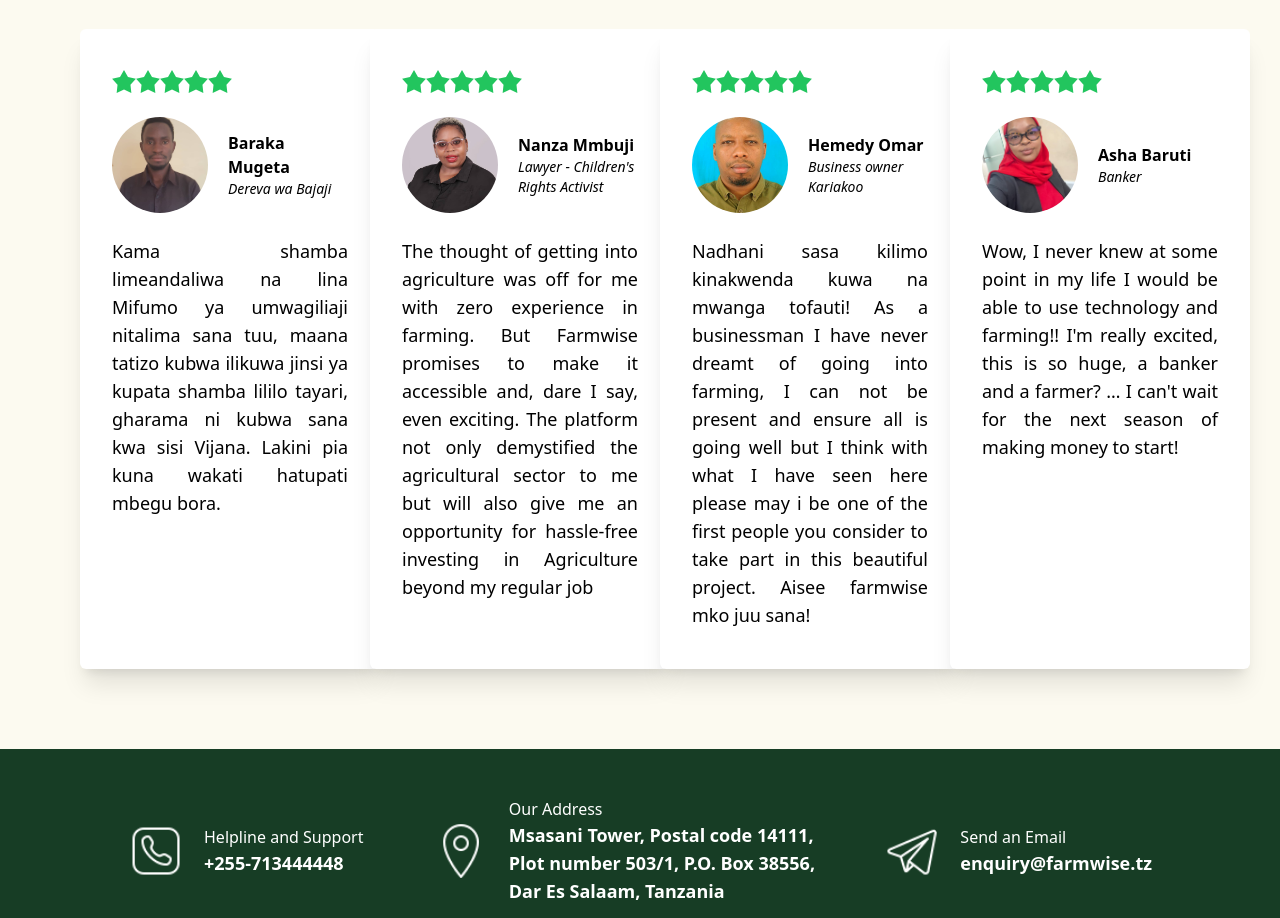
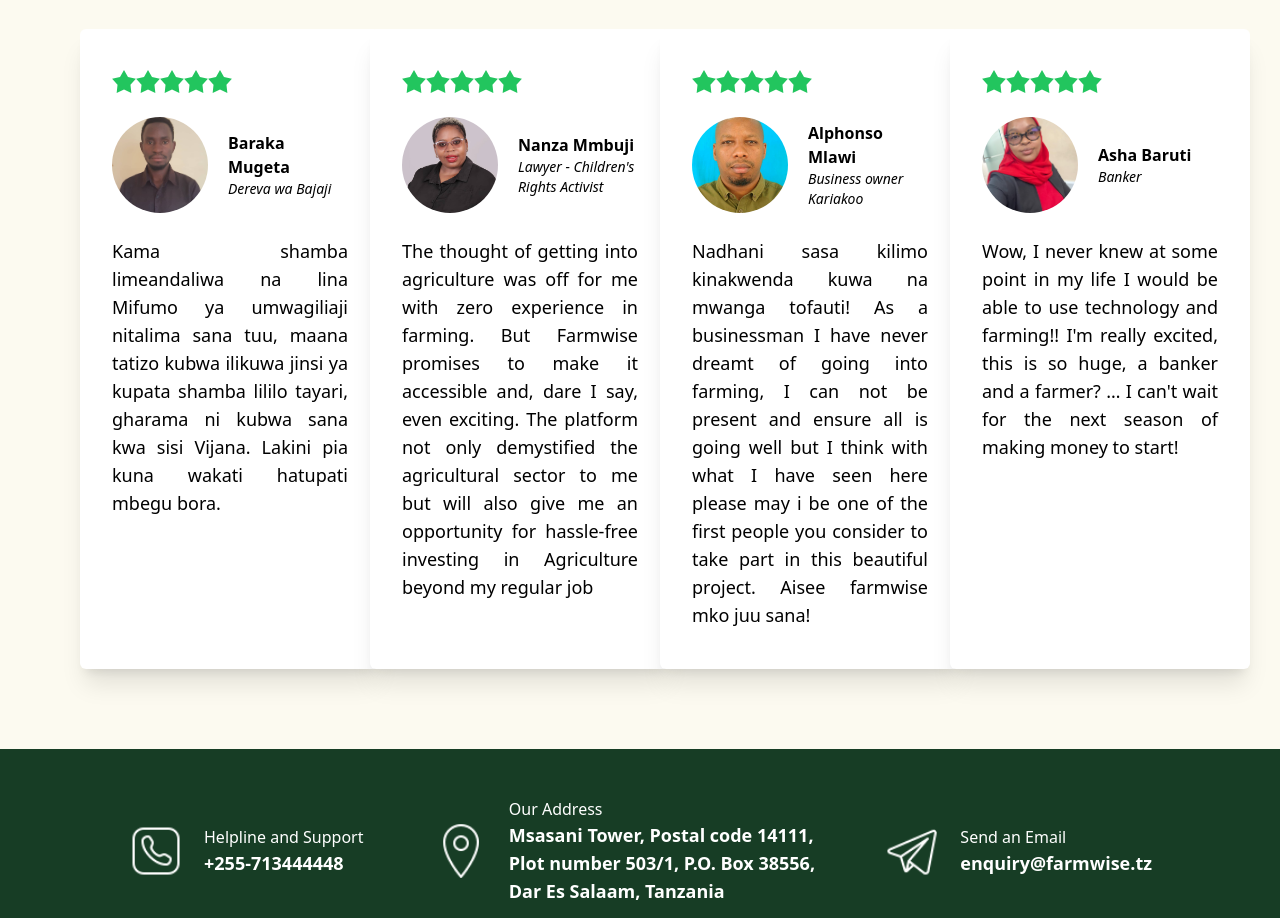
Before and after one commit to kevinmisigaro/farmwise, a Next.js app: page / in a window 1280 px wide. Shown: the part 6220-7138 px from the top of the page. Built offline with nearby package versions, Linux system fonts and the light colour scheme; no server answers.

Commit message:
name change

```diff
--- a/src/app/page.tsx
+++ b/src/app/page.tsx
@@ -553,7 +553,7 @@ function Index() {
 
           <Testimonial
             description="Nadhani sasa kilimo kinakwenda kuwa na mwanga tofauti! As a businessman I have never dreamt of going into farming, I can not be present and ensure all is going well but I think with what I have seen here please may i be one of the first people you consider to take part in this beautiful project. Aisee farmwise mko juu sana!"
-            name="Hemedy Omar"
+            name="Alphonso Mlawi"
             role="Business owner Kariakoo"
             image="/assets/images/testimonials/testimonial3.jpeg"
           />
```
